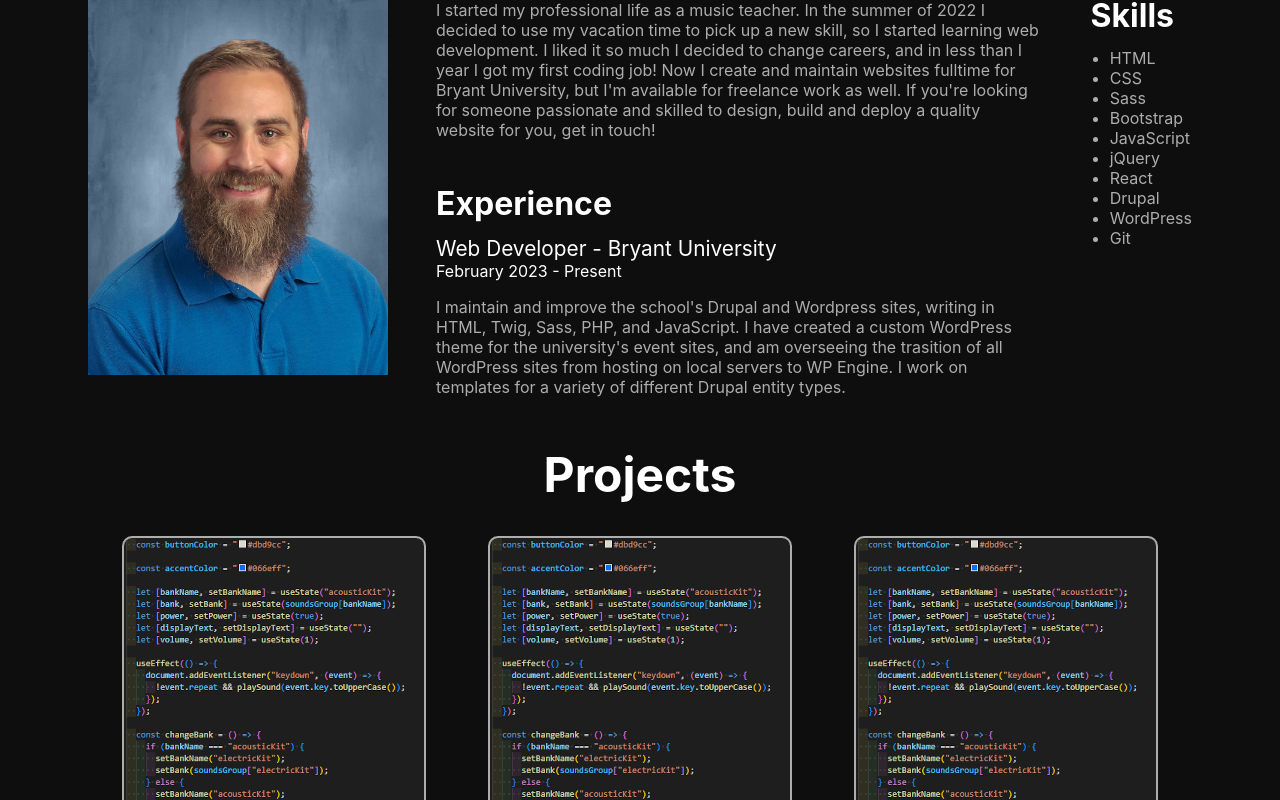
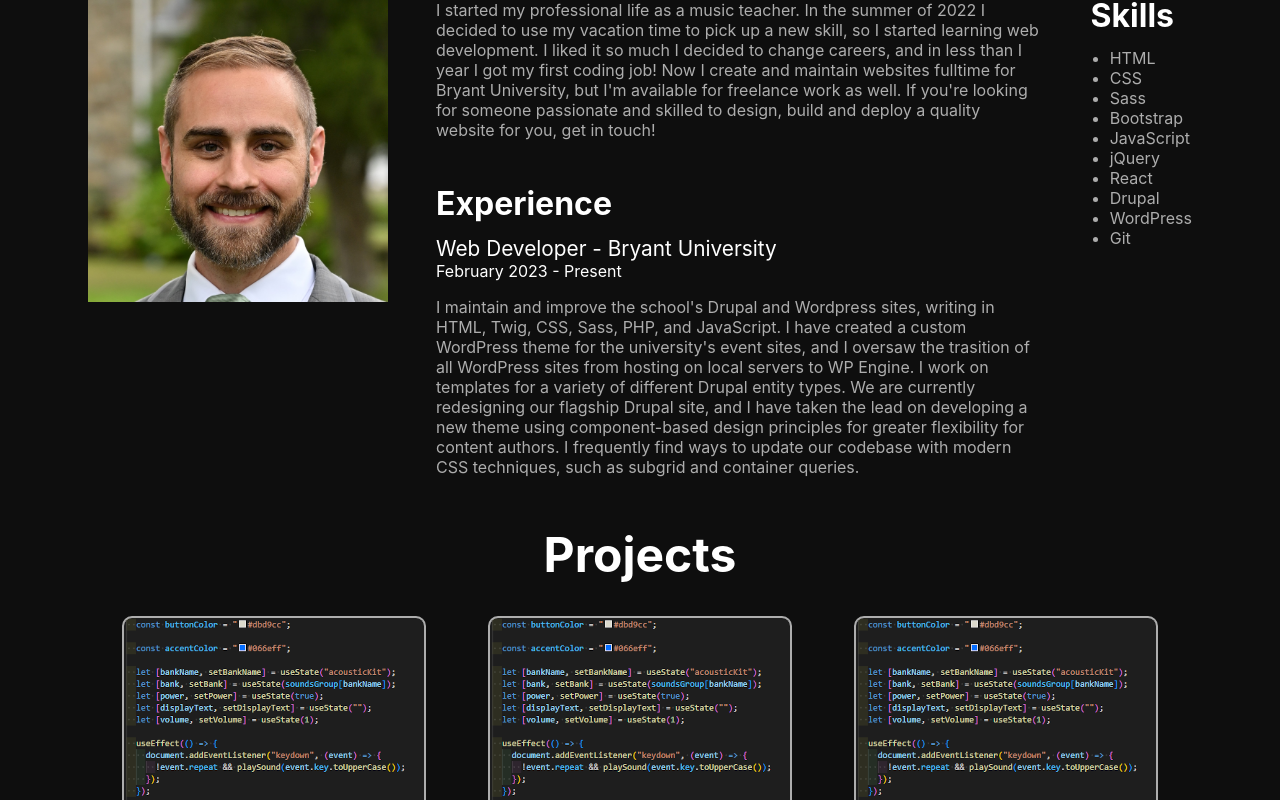
Before and after one commit to kevinhurley23/portfolio, a React (Create React App) app: page / in a window 1280 px wide. Shown: the part 923-1723 px from the top of the page. Built offline with nearby package versions, Linux system fonts and the light colour scheme.

Commit message:
click backdrop to close modal, about section updates

```diff
--- a/src/components/About.jsx
+++ b/src/components/About.jsx
@@ -1,4 +1,4 @@
-import profilePic from "../img/Portrait-Photo-9-27-22-small.jpg";
+import profilePic from "../img/Portrait-Photo-9-7-24_03.jpg";
 
 export default function About() {
   return (
@@ -25,11 +25,16 @@ export default function About() {
             <div className="job-length">February 2023 - Present</div>
             <p className="job-description">
               I maintain and improve the school's Drupal and Wordpress sites,
-              writing in HTML, Twig, Sass, PHP, and JavaScript. I have created a
-              custom WordPress theme for the university's event sites, and am
-              overseeing the trasition of all WordPress sites from hosting on
+              writing in HTML, Twig, CSS, Sass, PHP, and JavaScript. I have
+              created a custom WordPress theme for the university's event sites,
+              and I oversaw the trasition of all WordPress sites from hosting on
               local servers to WP Engine. I work on templates for a variety of
-              different Drupal entity types.
+              different Drupal entity types. We are currently redesigning our
+              flagship Drupal site, and I have taken the lead on developing a
+              new theme using component-based design principles for greater
+              flexibility for content authors. I frequently find ways to update
+              our codebase with modern CSS techniques, such as subgrid and
+              container queries.
             </p>
           </div>
         </div>
--- a/src/components/ProjectCard.jsx
+++ b/src/components/ProjectCard.jsx
@@ -9,79 +9,11 @@ export default function ProjectCard({
   buildLink,
   srcLink,
   description,
+  openDetailsModal,
+  closeDetailsModal,
 }) {
-  const [transitionTime, setTransitionTime] = useState("");
-
-  useEffect(() => {
-    const projectDetails = document.querySelector(".project-details");
-    if (projectDetails) {
-      const computedStyle = window.getComputedStyle(projectDetails);
-      const duration = parseFloat(computedStyle.transition) * 1000;
-      setTransitionTime(duration);
-    }
-  }, []); // Empty dependency array ensures this runs once after the component mounts
-
   function importAll(r) {
     return r.keys().map(r);
-  }
-
-  function setModalStyles(card, modal, opening) {
-    // the opening parameter is a boolean
-    const cardWidth = card.offsetWidth;
-    const cardHeight = card.offsetHeight;
-    const cardXPos = card.getBoundingClientRect().left;
-    const cardYPos = card.getBoundingClientRect().top;
-
-    const styles = {
-      width: `${cardWidth}px`,
-      height: `${cardHeight}px`,
-      left: `${cardXPos}px`,
-      top: `${cardYPos}px`,
-      transform: "translate(0)",
-    };
-
-    if (opening) {
-      styles.display = "block";
-      styles.transition = "0s";
-    }
-
-    Object.keys(styles).forEach((key) => {
-      modal.style[key] = styles[key];
-    });
-  }
-
-  function openDetailsModal(event) {
-    const card = event.currentTarget;
-    const id = card.id;
-    const detailsModal = document.querySelector(
-      `.project-details[data-id="${id}"]`
-    );
-    const backdrop = document.querySelector(".modal-backdrop");
-
-    setModalStyles(card, detailsModal, true);
-    card.style.opacity = 0;
-    backdrop.style.zIndex = 2;
-    backdrop.style.opacity = 100;
-    setTimeout(() => {
-      detailsModal.removeAttribute("style");
-      detailsModal.classList.add("expanded");
-    }, 20);
-  }
-
-  function closeDetailsModal() {
-    const detailsModal = document.querySelector(".project-details.expanded");
-    const id = detailsModal.dataset.id;
-    const card = document.querySelector(`#${id}`);
-    const backdrop = document.querySelector(".modal-backdrop");
-
-    setModalStyles(card, detailsModal, false);
-    detailsModal.classList.remove("expanded");
-    backdrop.style.opacity = "";
-    setTimeout(() => {
-      card.style.opacity = 100;
-      detailsModal.style.display = "none";
-      backdrop.style.zIndex = "";
-    }, transitionTime * 0.9);
   }
 
   const thumbs = importAll(require.context("../img/project-thumb"));
--- a/src/components/ProjectGrid.jsx
+++ b/src/components/ProjectGrid.jsx
@@ -1,3 +1,4 @@
+import { useEffect, useState } from "react";
 import { motion } from "framer-motion";
 import { useInView } from "react-intersection-observer";
 import { projects } from "./projectsArray";
@@ -8,6 +9,78 @@ export default function ProjectGrid() {
     triggerOnce: true,
     rootMargin: "-300px 0px",
   });
+
+  const [transitionTime, setTransitionTime] = useState("");
+
+  useEffect(() => {
+    const projectDetails = document.querySelector(".project-details");
+    if (projectDetails) {
+      const computedStyle = window.getComputedStyle(projectDetails);
+      const duration = parseFloat(computedStyle.transition) * 1000;
+      setTransitionTime(duration);
+    }
+  }, []); // Empty dependency array ensures this runs once after the component mounts
+
+  function setModalStyles(card, modal, opening) {
+    // the 'opening' parameter is a boolean
+    const cardWidth = card.offsetWidth;
+    const cardHeight = card.offsetHeight;
+    const cardXPos = card.getBoundingClientRect().left;
+    const cardYPos = card.getBoundingClientRect().top;
+
+    const styles = {
+      width: `${cardWidth}px`,
+      height: `${cardHeight}px`,
+      left: `${cardXPos}px`,
+      top: `${cardYPos}px`,
+      transform: "translate(0)",
+    };
+
+    if (opening) {
+      styles.display = "block";
+      styles.transition = "0s";
+    }
+
+    Object.keys(styles).forEach((key) => {
+      modal.style[key] = styles[key];
+    });
+  }
+
+  function openDetailsModal(event) {
+    const card = event.currentTarget;
+    const id = card.id;
+    const detailsModal = document.querySelector(
+      `.project-details[data-id="${id}"]`
+    );
+    const backdrop = document.querySelector(".modal-backdrop");
+
+    setModalStyles(card, detailsModal, true);
+    card.style.opacity = 0;
+    backdrop.style.zIndex = 2;
+    backdrop.style.opacity = 100;
+    setTimeout(() => {
+      detailsModal.removeAttribute("style");
+      detailsModal.classList.add("expanded");
+    }, 20);
+  }
+
+  function closeDetailsModal() {
+    const detailsModal = document.querySelector(".project-details.expanded");
+    const id = detailsModal.dataset.id;
+    const card = document.querySelector(`#${id}`);
+    const backdrop = document.querySelector(".modal-backdrop");
+
+    setModalStyles(card, detailsModal, false);
+    detailsModal.classList.remove("expanded");
+    backdrop.style.opacity = "";
+    setTimeout(() => {
+      card.style.opacity = 100;
+      backdrop.style.zIndex = "";
+    }, transitionTime - 150);
+    setTimeout(() => {
+      detailsModal.style.display = "none";
+    }, transitionTime);
+  }
 
   const gridVariants = {
     hidden: { opacity: 0 },
@@ -21,7 +94,7 @@ export default function ProjectGrid() {
 
   return (
     <>
-      <div class="modal-backdrop"></div>
+      <div class="modal-backdrop" onClick={() => closeDetailsModal()}></div>
       <motion.div
         id="project-grid"
         variants={gridVariants}
@@ -37,6 +110,8 @@ export default function ProjectGrid() {
             buildLink={project.buildLink}
             srcLink={project.srcLink}
             description={project.description}
+            openDetailsModal={openDetailsModal}
+            closeDetailsModal={closeDetailsModal}
           />
         ))}
       </motion.div>
```
Also changed, not shown: src/img/Portrait-Photo-9-27-22-small.jpg (deleted), src/img/Portrait-Photo-9-7-24_03.jpg (added).
